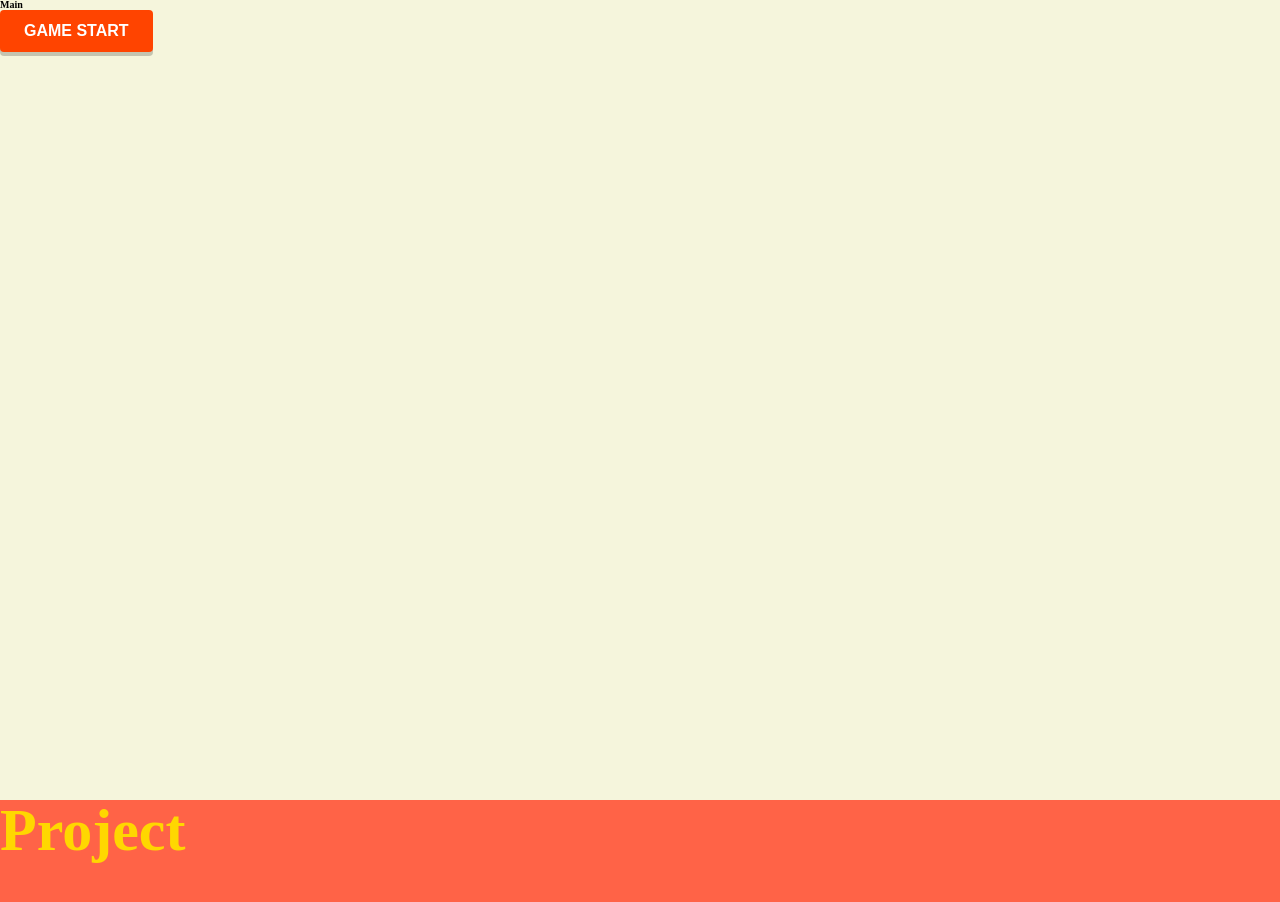
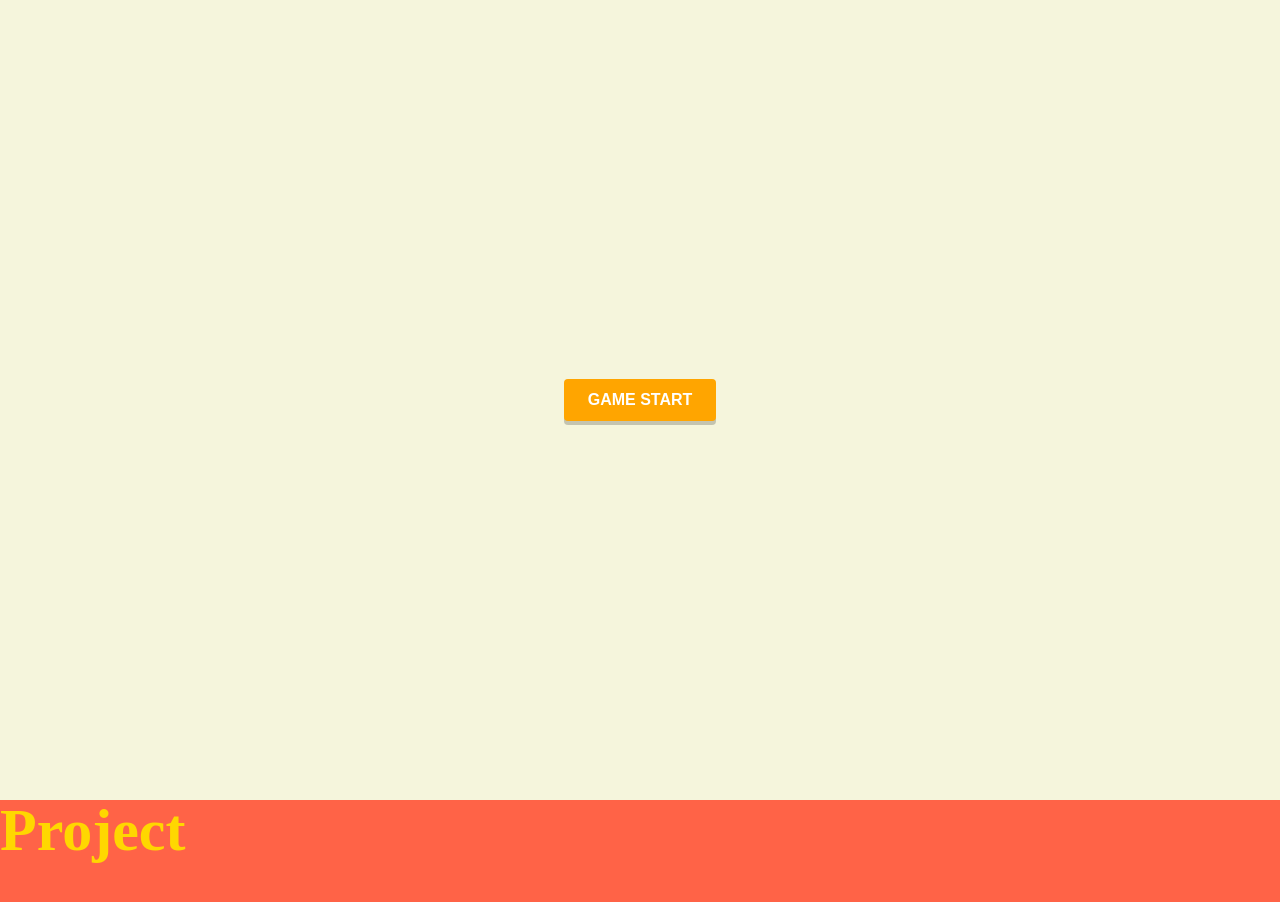
Before and after one commit to pung8146/pshportfolio, a React (Create React App) app: page / in a window 1280 px wide. Shown: the top 902 px of the page. Built offline with nearby package versions, Linux system fonts and the light colour scheme.

Commit message:
button make

```diff
--- a/src/pages/Main.js
+++ b/src/pages/Main.js
@@ -1,4 +1,4 @@
-import React from 'react';
+import React, { useEffect, useState } from 'react';
 import { motion } from 'framer-motion';
 import styled from 'styled-components';
 
@@ -6,8 +6,10 @@ const Wrapper = styled.div`
   width: 100%;
   height: 100vh;
   background-color: beige;
-`
-
+  display: flex;
+  justify-content: center;
+  align-items: center;
+`;
 
 const StyledButton = styled(motion.button)`
   display: inline-block;
@@ -16,21 +18,21 @@ const StyledButton = styled(motion.button)`
   font-weight: bold;
   text-decoration: none;
   color: #fff;
-  background-color: #ff4400;
+  background: linear-gradient(to right, #ff4400, #ff6600);
   border-radius: 4px;
   border: none;
   cursor: pointer;
-  transition: background-color 0.3s ease;
+  transition: transform 0.3s ease;
   box-shadow: 0px 4px 0px 0px rgba(0, 0, 0, 0.2);
 
   &:hover {
-    background-color: #ff6600;
+    transform: translateY(-2px);
+    color:gold;
+    transition: all 0.3s ease ;
   }
 
   &:active {
-    background-color: #ff3300;
-    box-shadow: none;
-    transform: translateY(4px);
+    transform: translateY(2px);
   }
 `;
 
@@ -45,18 +47,33 @@ const buttonVariants = {
 };
 
 const Button = ({ onClick }) => {
+  const [background, setBackground] = useState('#ff4400');
+
+  useEffect(() => {
+    const colors = ['#ff4400','#ff8800', '#ffa500', '#ffcc00',];
+    let i = 0;
+
+    const interval = setInterval(() => {
+      setBackground(colors[i]);
+      i = (i + 1) % colors.length;
+    }, 300); // 0.5초마다 배경색 변경
+
+    return () => {
+      clearInterval(interval);
+    };
+  }, []);
+
   return (
     <Wrapper>
-      <h1>Main</h1>
       <StyledButton
         onClick={onClick}
         whileHover="hover"
         variants={buttonVariants}
+        style={{ background }}
       >
         GAME START
       </StyledButton>
     </Wrapper>
-
   );
 };
 
```
Lines whose indentation alone changed are shown as unchanged.
